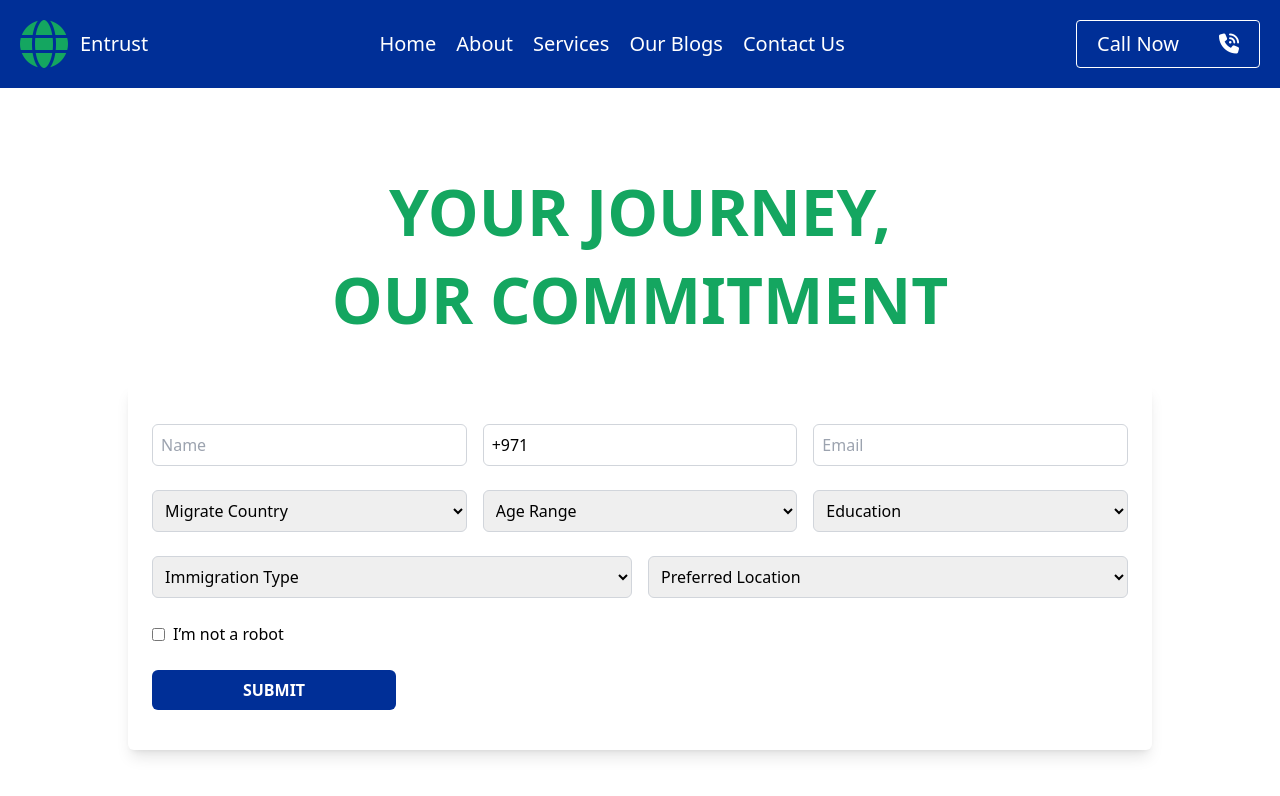
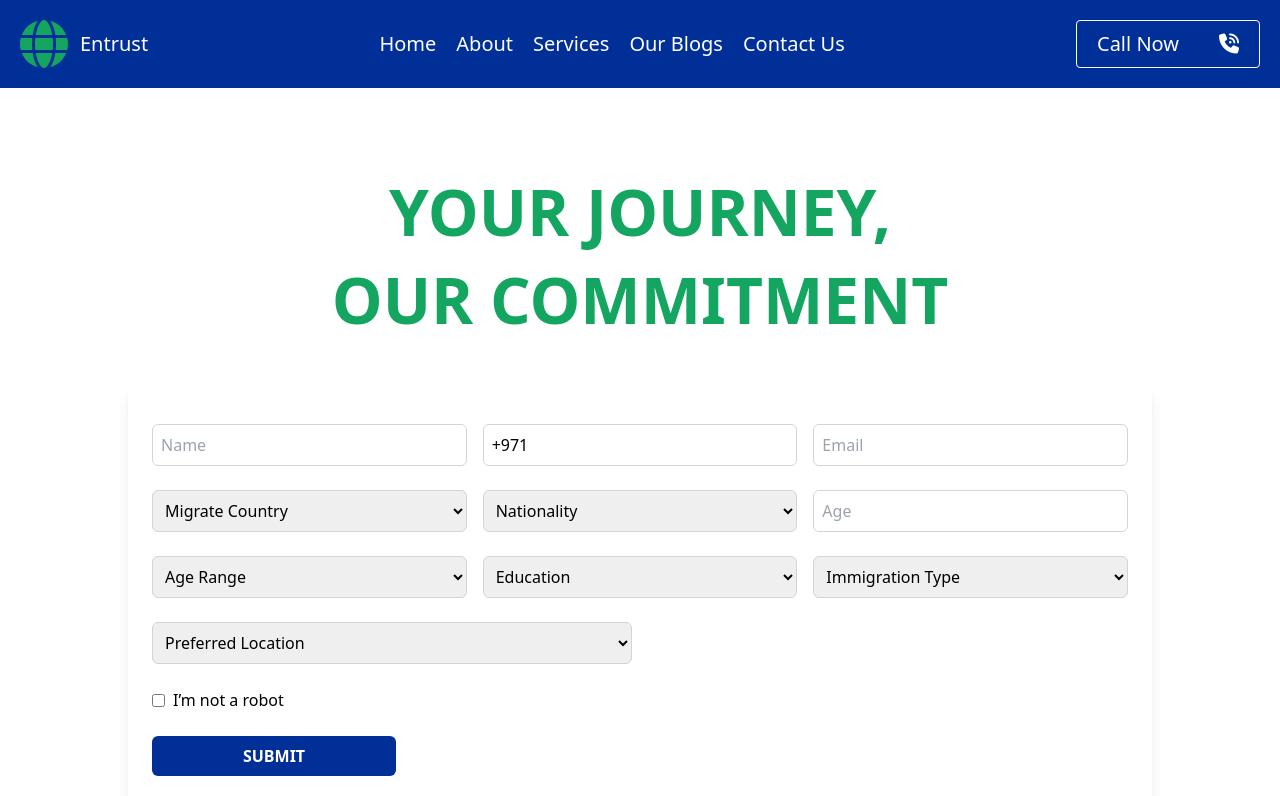
Before and after one commit to haroonmajid/EntrustImmigrationMangagementConusltancy, a React (Create React App) app: page / in a window 1280 px wide. Shown: the top 796 px of the page. Built offline with nearby package versions, Linux system fonts and the light colour scheme.

Commit message:
i add some thing

```diff
--- a/src/Components/Contact.jsx
+++ b/src/Components/Contact.jsx
@@ -7,6 +7,8 @@ const Contact = () => {
     phone: '+971',
     email: '',
     migrateCountry: '',
+    nationality: '',
+    age: '',
     ageRange: '',
     education: '',
     immigrationType: '',
@@ -17,8 +19,10 @@ const Contact = () => {
     const { name, value } = e.target;
     setFormData({ ...formData, [name]: value });
   };
+
   const [success, setSuccess] = useState(false);
   const [error, setError] = useState('');
+
   const handleSubmit = async (e) => {
     e.preventDefault();
     try {
@@ -31,9 +35,11 @@ const Contact = () => {
       setSuccess(true);
       setFormData({
         name: '',
+        phone: '+971',
         email: '',
-        phone: '+971',
         migrateCountry: '',
+        nationality: '',
+        age: '',
         ageRange: '',
         education: '',
         immigrationType: '',
@@ -98,6 +104,44 @@ const Contact = () => {
             <option value="Australia">Australia</option>
           </select>
           <select
+            name="nationality"
+            value={formData.nationality}
+            onChange={handleChange}
+            required
+            className="w-full p-2 border border-gray-300 rounded-md focus:outline-none focus:ring-2 focus:ring-[#002F97]"
+          >
+            <option value="">Nationality</option>
+            <option value="UAE">UAE</option>
+            <option value="India">India</option>
+            <option value="Pakistan">Pakistan</option>
+            <option value="USA">USA</option>
+            <option value="Aruba">Aruba</option>
+            <option value="Afghanistan">Afghanistan</option>
+            <option value="Angola">Angola</option>
+            <option value="Anguilla">Anguilla</option>
+            <option value="Åland Islands">Åland Islands</option>
+            <option value="Albania">Albania</option>
+            <option value="Andorra">Andorra</option>
+            <option value="United Arab Emirates">United Arab Emirates</option>
+            <option value="Argentina">Argentina</option>
+            <option value="Armenia">Armenia</option>
+            <option value="American Samoa">American Samoa</option>
+            <option value="Zambia">Zambia</option>
+            <option value="Zimbabwe">Zimbabwe</option>
+          </select>
+          <input
+            type="number"
+            name="age"
+            placeholder="Age"
+            value={formData.age}
+            onChange={handleChange}
+            required
+            className="w-full p-2 border border-gray-300 rounded-md focus:outline-none focus:ring-2 focus:ring-[#002F97]"
+          />
+        </div>
+
+        <div className="grid grid-cols-1 md:grid-cols-3 gap-4 mb-6">
+          <select
             name="ageRange"
             value={formData.ageRange}
             onChange={handleChange}
@@ -118,10 +162,8 @@ const Contact = () => {
             <option value="">Education</option>
             <option value="High School">High School</option>
             <option value="Bachelor's">Bachelor's</option>
+            <option value="Master's">Master's</option>
           </select>
-        </div>
-
-        <div className="grid grid-cols-1 md:grid-cols-2 gap-4 mb-6">
           <select
             name="immigrationType"
             value={formData.immigrationType}
@@ -133,6 +175,9 @@ const Contact = () => {
             <option value="Work">Work</option>
             <option value="Study">Study</option>
           </select>
+        </div>
+
+        <div className="grid grid-cols-1 md:grid-cols-2 gap-4 mb-6">
           <select
             name="preferredLocation"
             value={formData.preferredLocation}
--- a/src/Pages/Services.js
+++ b/src/Pages/Services.js
@@ -5,6 +5,9 @@ import Section3 from '../Components/Section3'
 export default function Services() {
   return (
     <>
+    <div className='text-center pt-5'> <span className="text-[56px] py-11 text-[#14A660] font-bold leading-none">
+       Services
+      </span></div>
     <Section2></Section2>
     <Section3></Section3>
     </>
```
